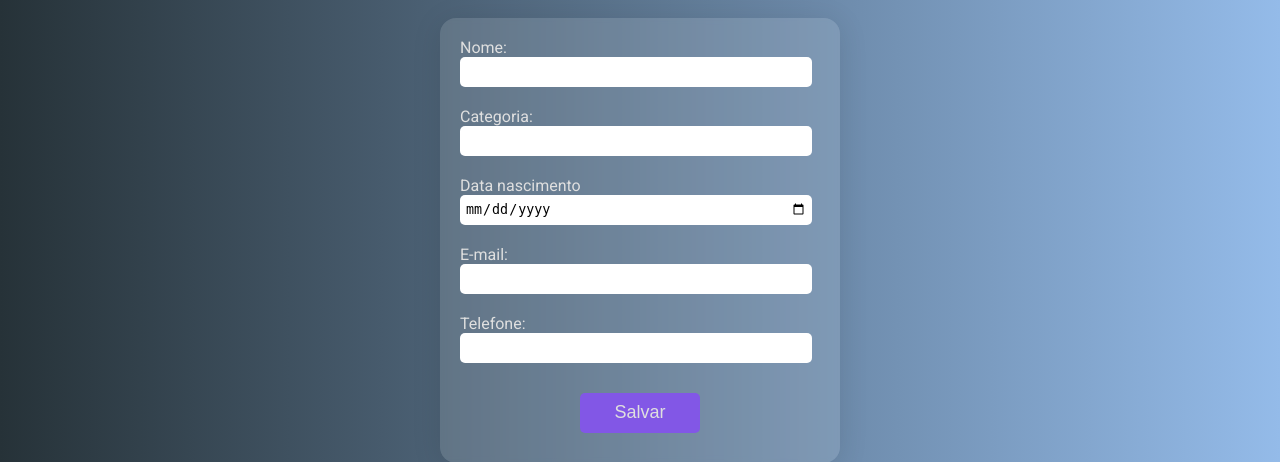
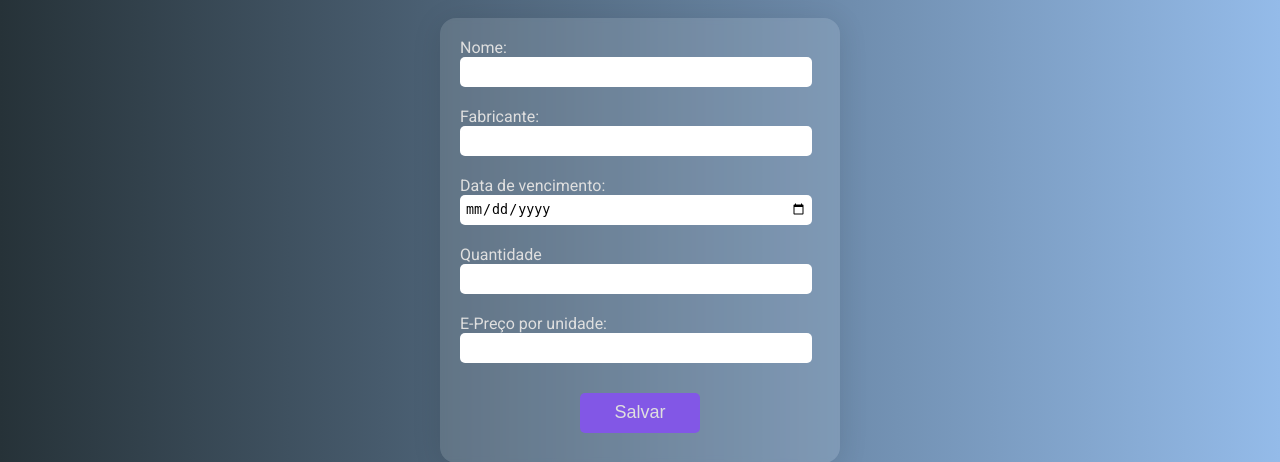
Before and after one commit to helpmeagain/supermarket-api, a Flask app: template templates/editar.html in a window 1280 px wide. Shown: the part 184-646 px from the top of the page. Run offline with Flask 3, Linux system fonts and the light colour scheme; the template is opened without the code that fills it, so the values that code supplies are empty.

Commit message:
refactor: pagina de editar corrigida

```diff
--- a/templates/editar.html
+++ b/templates/editar.html
@@ -29,40 +29,41 @@
             required
           />
 
-          <label for="categoria">Categoria:</label>
+          <label for="fabricante">Fabricante:</label>
           <input
             type="text"
-            id="categoria"
-            name="categoria"
-            value="{{ produto.categoria }}"
+            id="fabricante"
+            name="fabricante"
+            value="{{ produto.fabricante }}"
             required
           />
 
-          <label for="nascimento">Data nascimento</label>
+          <label for="vencimento">Data de vencimento:</label>
           <input
-            id="nascimento"
             type="date"
-            name="nascimento"
-            value="{{ produto.nascimento }}"
-          />
-
-          <label for="email">E-mail:</label>
-          <input
-            type="email"
-            id="email"
-            name="email"
-            value="{{ produto.email }}"
+            id="vencimento"
+            name="vencimento"
+            value="{{ produto.vencimento }}"
             required
           />
 
-          <label for="telefone">Telefone:</label>
+          <label for="quantidade">Quantidade</label>
           <input
-            type="tel"
-            id="telefone"
-            name="telefone"
-            value="{{ produto.telefone }}"
+            id="quantidade"
+            type="number"
+            name="quantidade"
+            value="{{ produto.quantidade }}"
+          />
+
+          <label for="preco">E-Preço por unidade:</label>
+          <input
+            type="number"
+            id="preco"
+            name="preco"
+            value="{{ produto.preco }}"
             required
           />
+
           <div class="container-button">
             <button class="button-form" type="submit">Salvar</button>
           </div>
```
